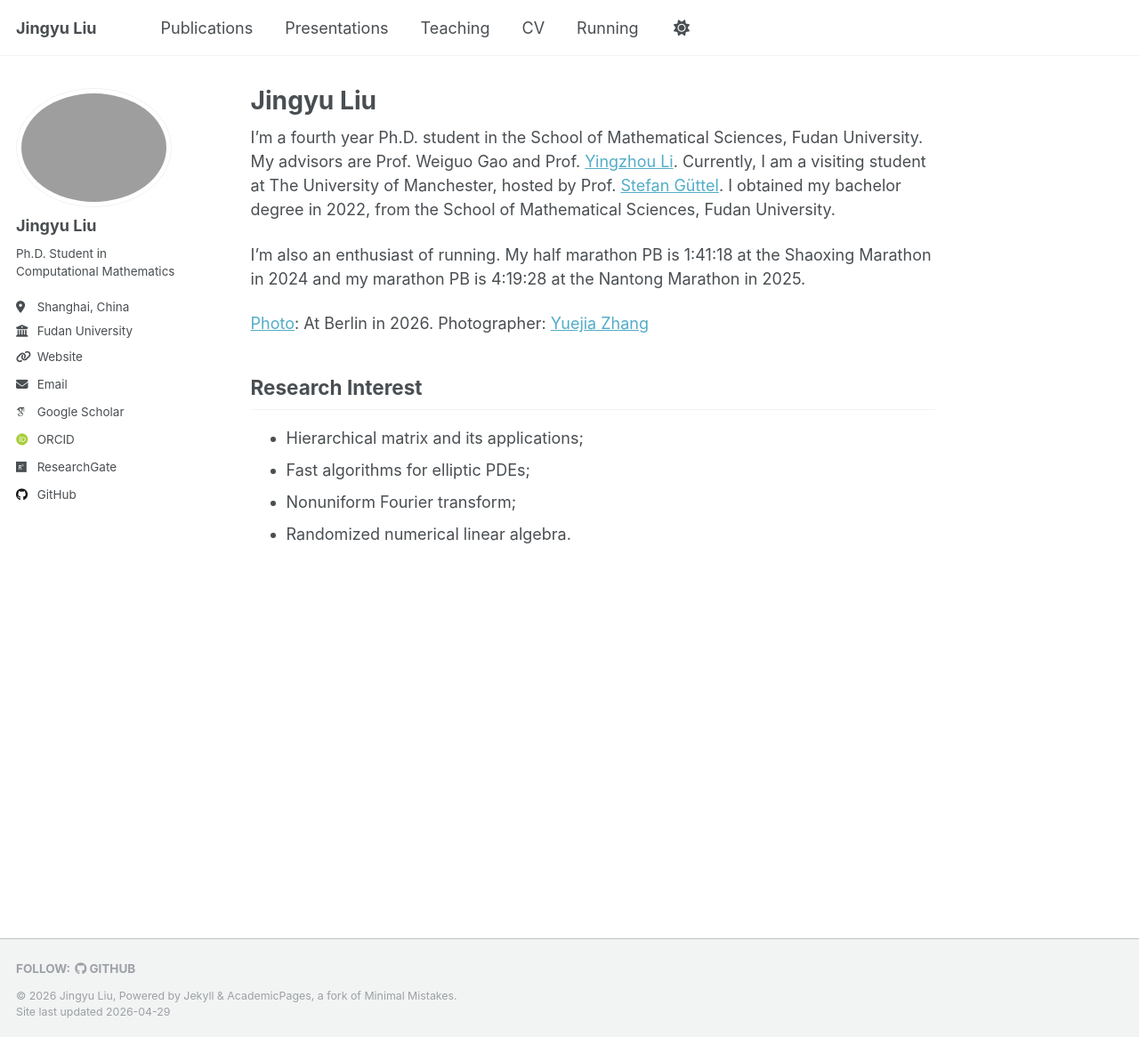
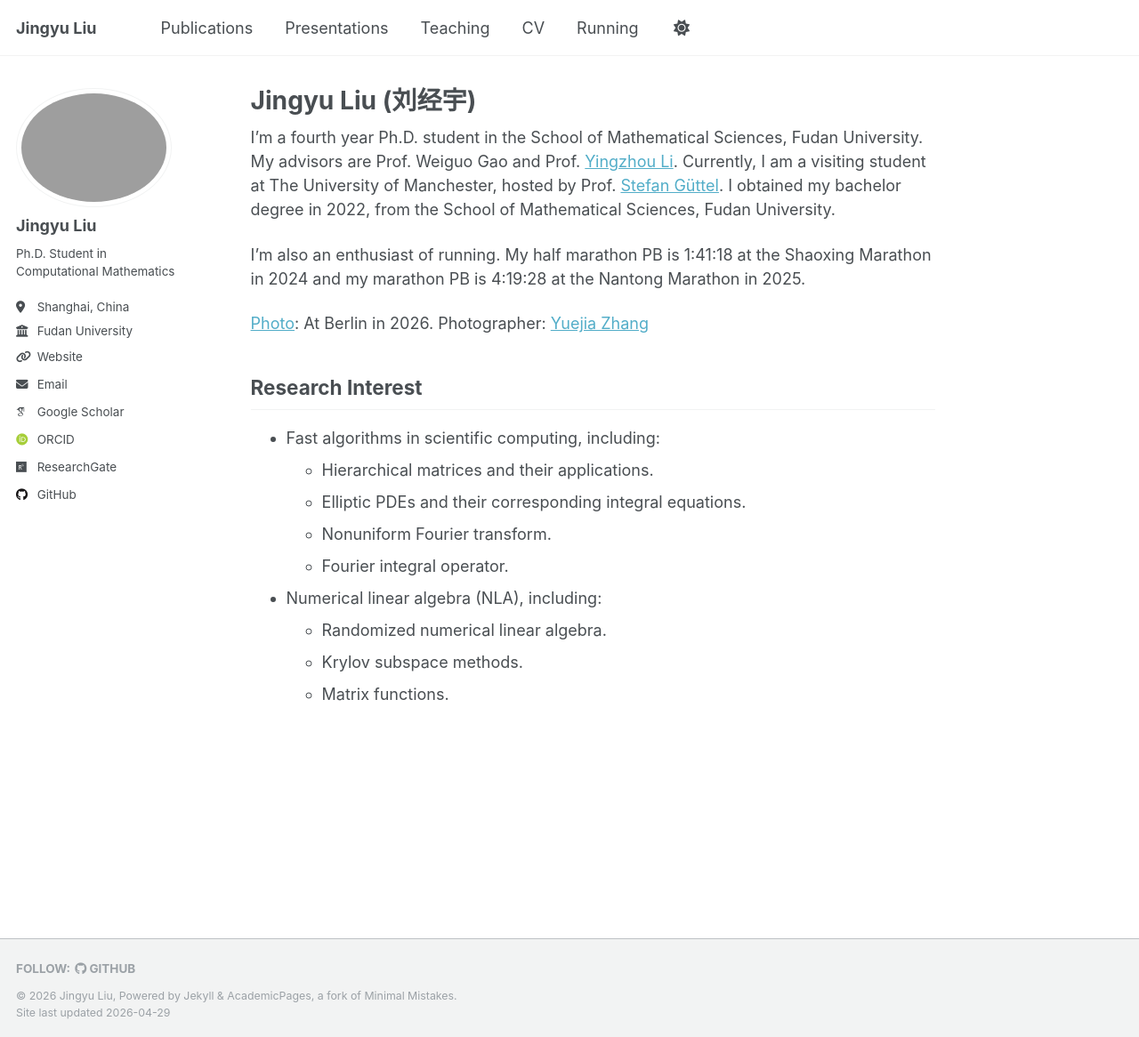
Before and after one commit to JingyuLiuMath/JingyuLiuMath.github.io, a Jekyll site: the page built from _pages/about.md, in a window 1280 px wide and 1166 px high. Shown: the whole window at 89% size. Built offline with Jekyll 4.4.1, drawn with Linux system fonts in a browser that asks for light colours; some web fonts are replaced.

Commit message:
update first page

```diff
--- a/_pages/about.md
+++ b/_pages/about.md
@@ -1,6 +1,6 @@
 ---
 permalink: /
-title: "Jingyu Liu"
+title: "Jingyu Liu (刘经宇)"
 author_profile: true
 redirect_from:
   - /about/
@@ -15,7 +15,12 @@ I'm also an enthusiast of running. My half marathon PB is 1:41:18 at the Shaoxin
 
 ## Research Interest
 
-* Hierarchical matrix and its applications;
-* Fast algorithms for elliptic PDEs;
-* Nonuniform Fourier transform;
-* Randomized numerical linear algebra.
+* Fast algorithms in scientific computing, including:
+  * Hierarchical matrices and their applications.
+  * Elliptic PDEs and their corresponding integral equations.
+  * Nonuniform Fourier transform.
+  * Fourier integral operator.
+* Numerical linear algebra (NLA), including:
+  * Randomized numerical linear algebra.
+  * Krylov subspace methods.
+  * Matrix functions.
```
